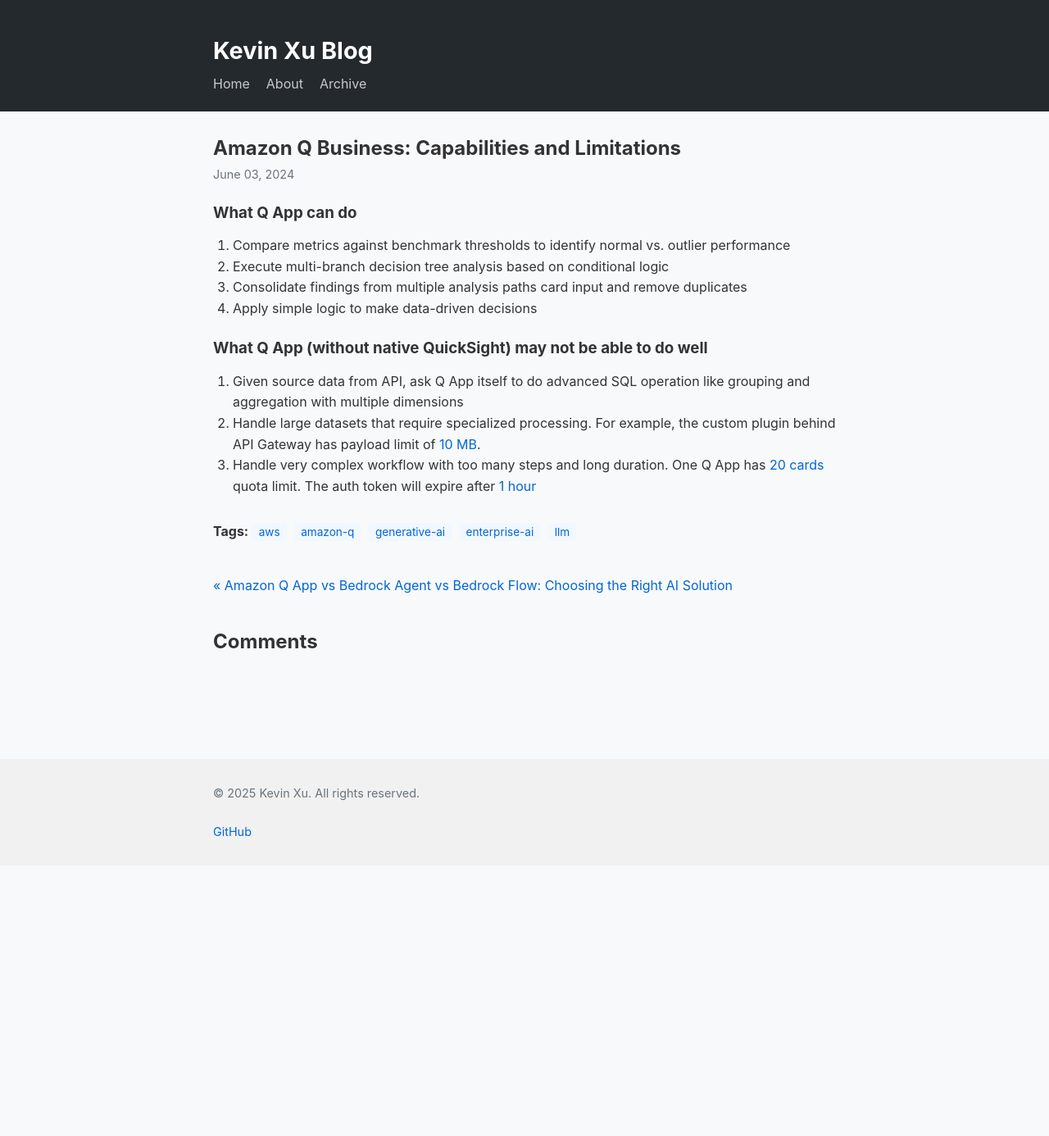
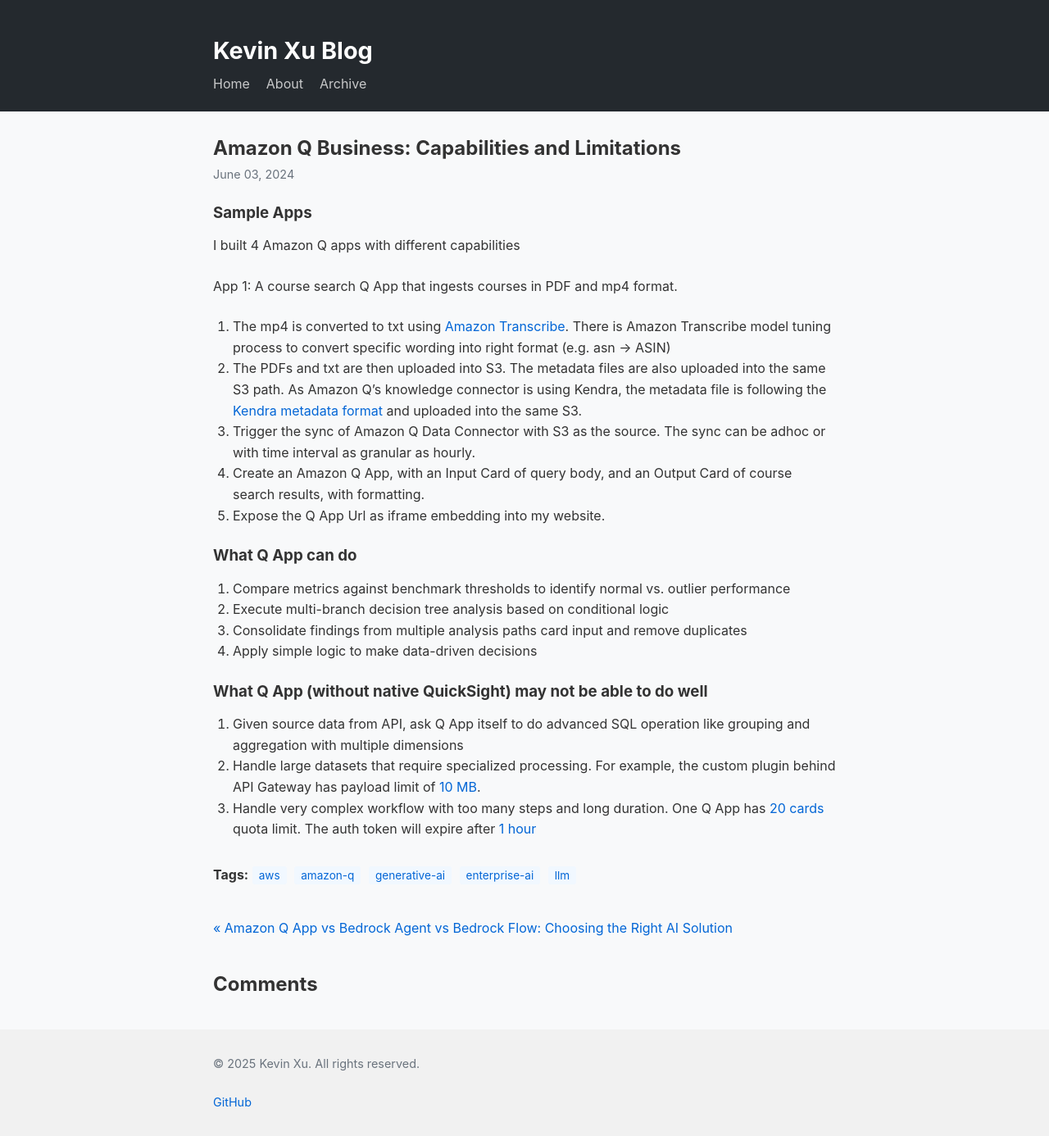
Before and after one commit to JKevinXu/github-blog, a Jekyll site: the page built from _posts/2024-06-03-amazon-q-business-capabilities-limitations.md, in a window 1280 px wide. Shown: the whole page at 82% size. Built offline with Jekyll 4.4.1, drawn with Linux system fonts in a browser that asks for light colours; before the commit the page ends 1056 px from its top, so only the background shows below that.

Commit message:
Add sample applications section to Amazon Q Business capabilities and limitations post

```diff
--- a/_posts/2024-06-03-amazon-q-business-capabilities-limitations.md
+++ b/_posts/2024-06-03-amazon-q-business-capabilities-limitations.md
@@ -5,6 +5,16 @@
 categories: [aws, ai, cloud-computing]
 tags: [aws, amazon-q, generative-ai, enterprise-ai, llm]
 ---
+
+### Sample Apps
+I built 4 Amazon Q apps with different capabilities
+
+App 1: A course search Q App that ingests courses in PDF and mp4 format.
+1. The mp4 is converted to txt using [Amazon Transcribe](https://aws.amazon.com/transcribe/). There is Amazon Transcribe model tuning process to convert specific wording into right format (e.g. asn -> ASIN)
+2. The PDFs and txt are then uploaded into S3. The metadata files are also uploaded into the same S3 path. As Amazon Q's knowledge connector is using Kendra, the metadata file is following the [Kendra metadata format](https://docs.aws.amazon.com/kendra/latest/dg/s3-metadata.html) and uploaded into the same S3.
+3. Trigger the sync of Amazon Q Data Connector with S3 as the source. The sync can be adhoc or with time interval as granular as hourly.
+4. Create an Amazon Q App, with an Input Card of query body, and an Output Card of course search results, with formatting.
+5. Expose the Q App Url as iframe embedding into my website.
 
 ### What Q App can do
 
```
